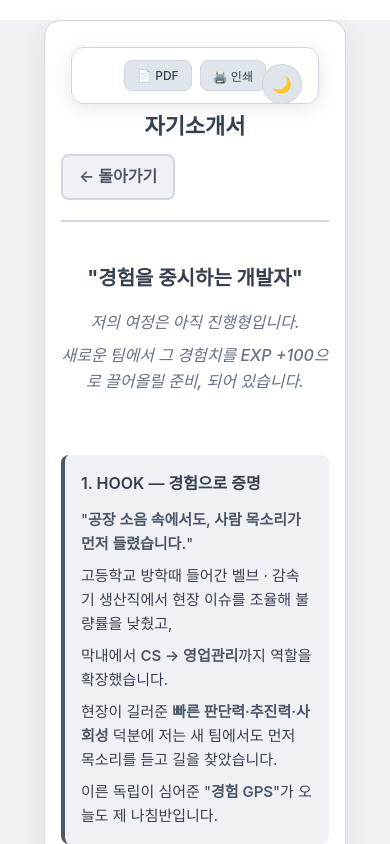
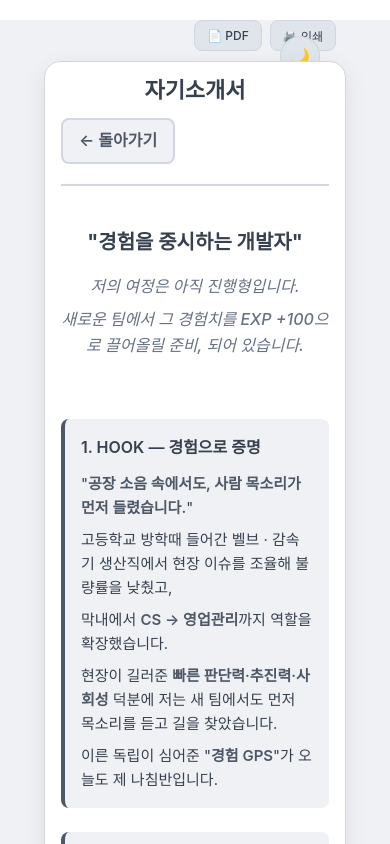
Before and after one commit to noooopa/kim-hoyoung-resume, a React (Vite) app: page /#/statement in a window 390 px wide. Shown: the top 844 px of the page. Built offline with nearby package versions, Linux system fonts and the light colour scheme; a web font is replaced by a local one.

Commit message:
UI 개선: 버튼들을 이력서 박스 외부 상단에 우측 정렬로 배치 - 버튼들을 이력서/자기소개서 박스 내부에서 외부로 이동 - 우측 정렬로 가로 1열 배치 - 배경 제거하여 버튼만 깔끔하게 표시 - 더 직관적이고 깔끔한 UI 구성

```diff
--- a/src/App.css
+++ b/src/App.css
@@ -73,21 +73,13 @@ body.dark-theme {
 .top-buttons-container {
   position: relative;
   display: flex;
-  justify-content: center;
+  justify-content: flex-end;
   gap: 12px;
   margin-bottom: 20px;
-  padding: 16px;
-  background: rgba(255, 255, 255, 0.9);
-  backdrop-filter: blur(10px);
-  border-radius: 12px;
-  box-shadow: 0 4px 20px rgba(0, 0, 0, 0.1);
-  border: 1px solid var(--light-border);
+  padding: 0;
 }
 
-.dark-theme .top-buttons-container {
-  background: rgba(32, 37, 49, 0.9);
-  border-color: var(--dark-border);
-}
+
 
 /* 액션 버튼들 컨테이너 */
 .action-buttons {
@@ -704,7 +696,7 @@ body.dark-theme {
   /* 모바일에서 버튼 영역 조정 */
   .top-buttons-container {
     margin: 10px;
-    padding: 12px;
+    padding: 0;
     gap: 8px;
   }
 
--- a/src/App.jsx
+++ b/src/App.jsx
@@ -38,7 +38,6 @@ function Resume() {
 
   return (
     <div className="page-container">
-      <main className="resume-wrapper" ref={resumeRef}>
       {/* 상단 버튼 영역 */}
       <div className="top-buttons-container">
         <div className="action-buttons">
@@ -48,6 +47,8 @@ function Resume() {
           {isDarkMode ? '☀️' : '🌙'}
         </button>
       </div>
+
+      <main className="resume-wrapper" ref={resumeRef}>
 
       {/* 프로필 이미지와 한줄 자기소개 */}
       <section className="profile-section">
--- a/src/PersonalStatement.jsx
+++ b/src/PersonalStatement.jsx
@@ -33,7 +33,6 @@ function PersonalStatement() {
 
   return (
     <div className="page-container">
-      <main className="resume-wrapper" ref={statementRef}>
       {/* 상단 버튼 영역 */}
       <div className="top-buttons-container">
         <div className="action-buttons">
@@ -43,6 +42,8 @@ function PersonalStatement() {
           {isDarkMode ? '☀️' : '🌙'}
         </button>
       </div>
+
+      <main className="resume-wrapper" ref={statementRef}>
 
       <header className="statement-header">
         <h1>자기소개서</h1>
```
Lines whose indentation alone changed are shown as unchanged.
